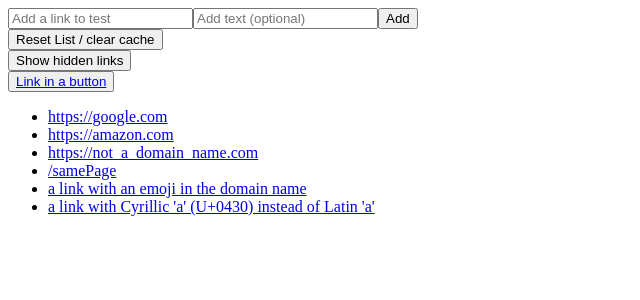
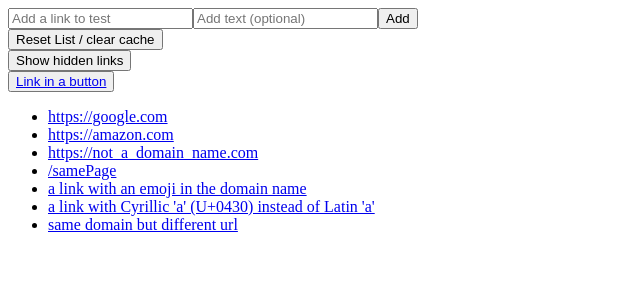
Before and after one commit to Theacebutler/HoverTest, a React (Vite) app: page / in a window 1280 px wide. Shown: the top 300 px of the page, without its empty margins (0-640 px from the left). Built offline with nearby package versions, Linux system fonts and the light colour scheme.

Commit message:
Add new link do default links

```diff
--- a/src/defaultLinks.ts
+++ b/src/defaultLinks.ts
@@ -25,6 +25,10 @@ export const defaultLinks: Link[] = [
     id: 6,
     text: "a link with Cyrillic 'а' (U+0430) instead of Latin 'a'",
     href: "https://pаypal.com",
+  },  {
+    id: 7,
+    text: "same domain but different url",
+    href: "https://google.com/page1",
   }
 
 ]
```
